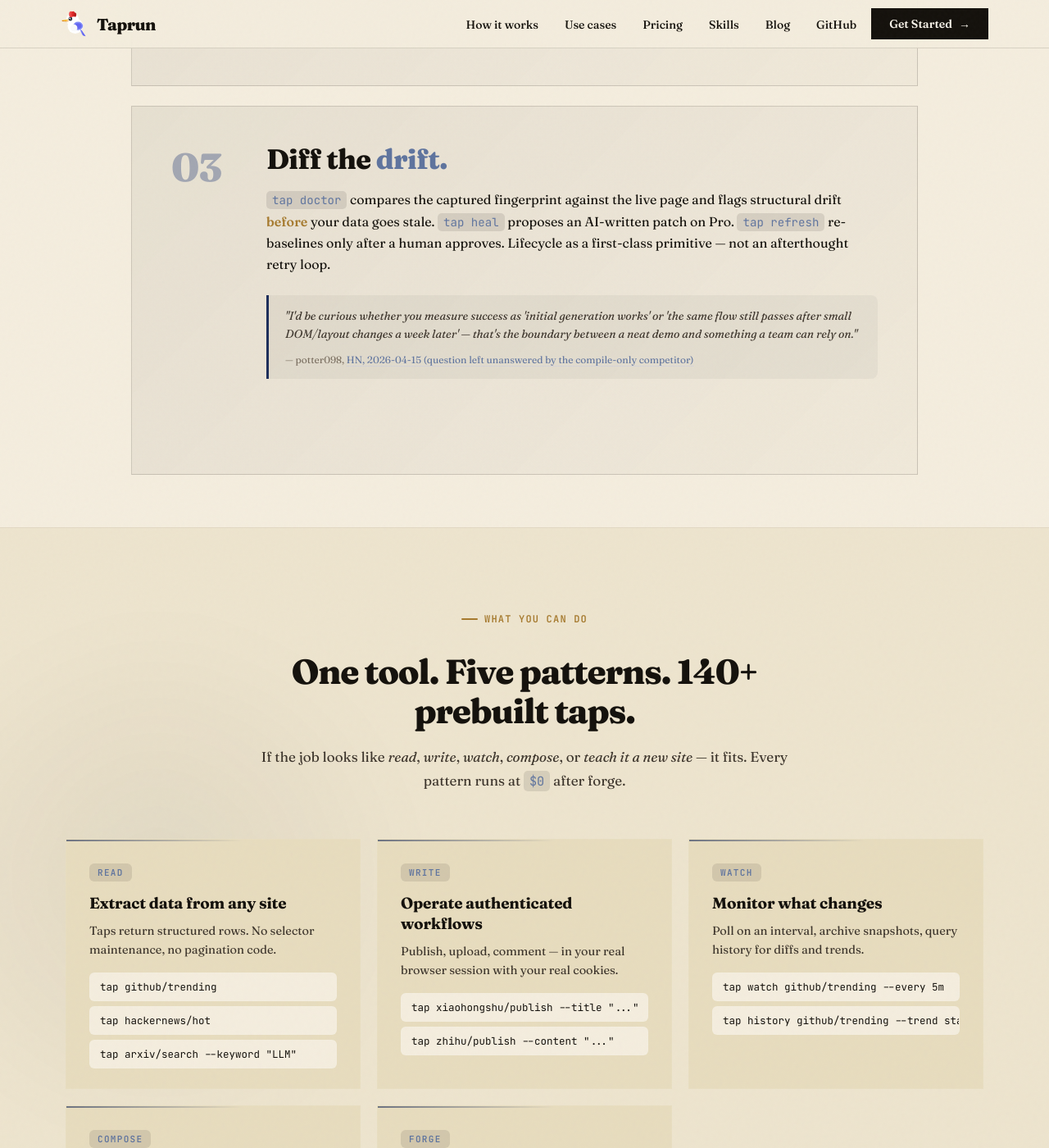
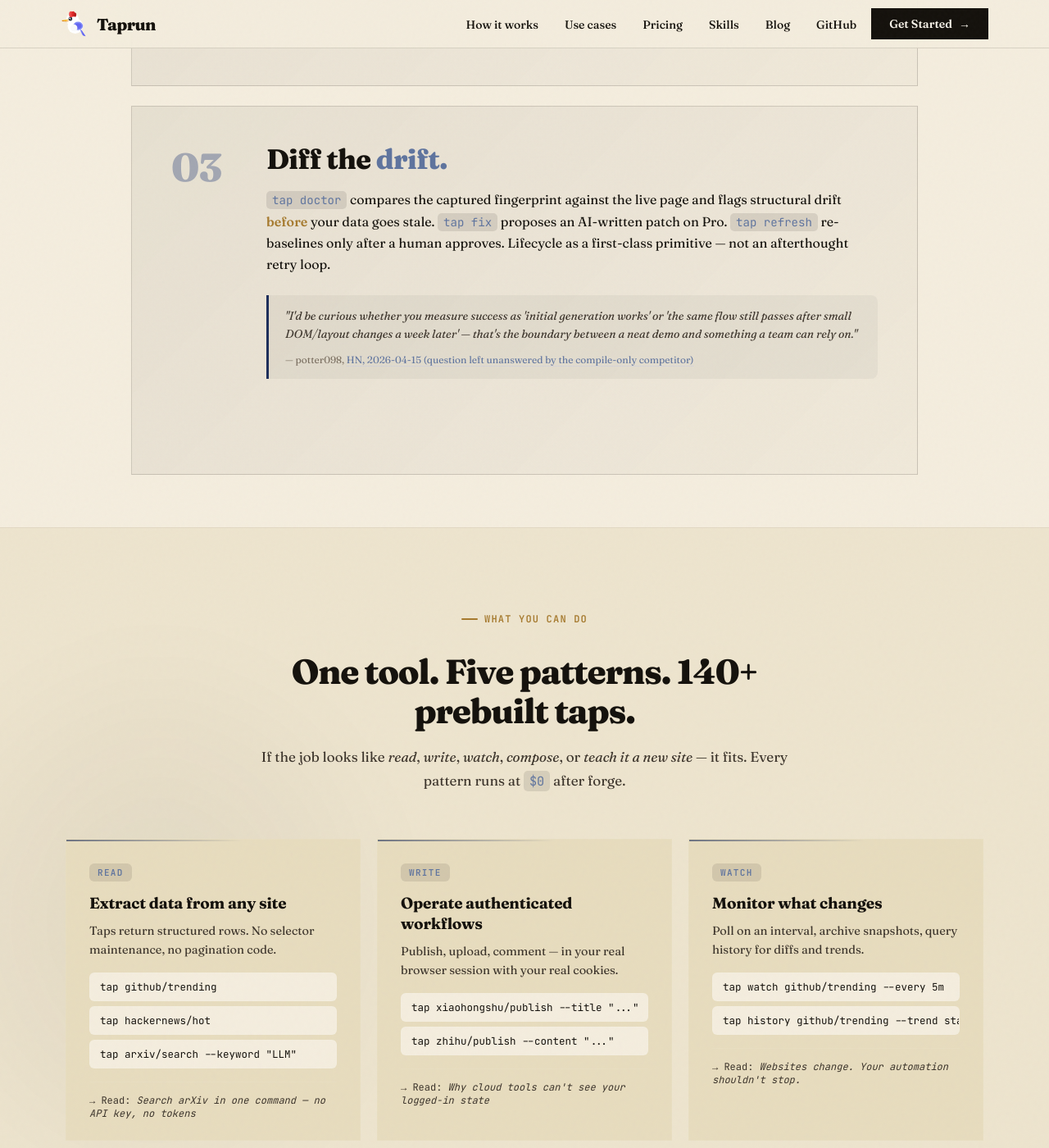
Before and after one commit to LeonTing1010/tap, a Jekyll site: the page docs/index.html, which Jekyll copies as it is, in a window 1280 px wide and 1400 px high, scrolled down 2650 px. Shown: the whole window at 82% size. Built offline with Jekyll 4.4.1, drawn with Linux system fonts in a browser that asks for light colours; some of the changed text lies outside the part shown.

Commit message:
site: ground usecase cards with blog story links + fix stale 'tap heal' refs
Each of the 5 Read/Write/Watch/Compose/Forge cards now links to a concrete blog
post that shows the pattern in use. Grounds abstract verbs in real stories without
inventing customer case studies. Also swaps 3 stale 'tap heal' refs to 'tap fix'
(JSON-LD FAQ, evidence claim, visible FAQ) — heal is a legacy alias, fix is the
canonical command per cli.ts:537-538.

Co-Authored-By: Claude Opus 4.7 (1M context) <noreply@anthropic.com>

```diff
--- a/docs/index.html
+++ b/docs/index.html
@@ -91,7 +91,7 @@
   "@type": "FAQPage",
   "mainEntity": [
     {"@type": "Question", "name": "What does 'compile once' mean?", "acceptedAnswer": {"@type": "Answer", "text": "AI runs once at authoring time to capture a site's stable structural addresses (JSON-LD, OpenAPI, ARIA, RSS) — not to generate fragile CSS selectors. The compiled program is then replayed deterministically, no LLM at runtime."}},
-    {"@type": "Question", "name": "What happens when the site changes?", "acceptedAnswer": {"@type": "Answer", "text": "Run `tap doctor`. It compares captured fingerprints against the live page and flags drift — before your data goes stale. On Pro, `tap heal` proposes an AI-written fix; `tap refresh` rebaselines after human approval."}},
+    {"@type": "Question", "name": "What happens when the site changes?", "acceptedAnswer": {"@type": "Answer", "text": "Run `tap doctor`. It compares captured fingerprints against the live page and flags drift — before your data goes stale. On Pro, `tap fix` proposes an AI-written patch; `tap refresh` rebaselines after human approval."}},
     {"@type": "Question", "name": "Is my data safe?", "acceptedAnswer": {"@type": "Answer", "text": "Everything runs on your machine. Programs are structured data plans (closed 25-op vocabulary), not arbitrary JavaScript. No runtime eval, no new Worker, no cloud exfiltration. See the SECURITY.md in the public repo."}}
   ]
 }
@@ -2617,7 +2617,7 @@ h2 .hl {
       <article class="evidence-card reveal" data-num="03">
         <div class="evidence-card-body">
           <h3>Diff the <span class="hl">drift.</span></h3>
-          <p class="evidence-claim"><code>tap doctor</code> compares the captured fingerprint against the live page and flags structural drift <em>before</em> your data goes stale. <code>tap heal</code> proposes an AI-written patch on Pro. <code>tap refresh</code> re-baselines only after a human approves. Lifecycle as a first-class primitive — not an afterthought retry loop.</p>
+          <p class="evidence-claim"><code>tap doctor</code> compares the captured fingerprint against the live page and flags structural drift <em>before</em> your data goes stale. <code>tap fix</code> proposes an AI-written patch on Pro. <code>tap refresh</code> re-baselines only after a human approves. Lifecycle as a first-class primitive — not an afterthought retry loop.</p>
           <blockquote class="evidence-quote">
             "I'd be curious whether you measure success as 'initial generation works' or 'the same flow still passes after small DOM/layout changes a week later' — that's the boundary between a neat demo and something a team can rely on."
             <cite>— potter098, <a href="https://news.ycombinator.com/item?id=47780971" rel="noopener">HN, 2026-04-15 (question left unanswered by the compile-only competitor)</a></cite>
@@ -2647,6 +2647,9 @@ h2 .hl {
   .usecase-card > p { font-size: 14.5px; line-height: 1.6; color: var(--text-dim); margin-bottom: 16px; }
   .usecase-examples { display: flex; flex-direction: column; gap: 6px; }
   .usecase-examples code { display: block; font-family: var(--font-mono); font-size: 12.5px; color: var(--text); background: var(--bg-deep); padding: 8px 12px; border-radius: 6px; border: 1px solid rgba(255,255,255,0.04); white-space: nowrap; overflow-x: auto; }
+  .usecase-story { display: block; margin-top: 16px; padding-top: 14px; border-top: 1px solid rgba(255,255,255,0.06); font-family: var(--font-mono); font-size: 12px; color: var(--text-dim); text-decoration: none; transition: color 0.2s; }
+  .usecase-story:hover { color: var(--indigo-bright); }
+  .usecase-story em { font-style: italic; color: inherit; }
 </style>
 <section class="usecases" id="usecases">
   <div class="container">
@@ -2666,6 +2669,7 @@ h2 .hl {
           <code>tap hackernews/hot</code>
           <code>tap arxiv/search --keyword "LLM"</code>
         </div>
+        <a class="usecase-story" href="/blog/search-arxiv-one-command.html">→ Read: <em>Search arXiv in one command — no API key, no tokens</em></a>
       </article>
 
       <article class="usecase-card reveal">
@@ -2676,6 +2680,7 @@ h2 .hl {
           <code>tap xiaohongshu/publish --title "..."</code>
           <code>tap zhihu/publish --content "..."</code>
         </div>
+        <a class="usecase-story" href="/blog/authenticated-browser-mcp.html">→ Read: <em>Why cloud tools can't see your logged-in state</em></a>
       </article>
 
       <article class="usecase-card reveal">
@@ -2686,6 +2691,7 @@ h2 .hl {
           <code>tap watch github/trending --every 5m</code>
           <code>tap history github/trending --trend stars</code>
         </div>
+        <a class="usecase-story" href="/blog/websites-change-automation-shouldnt-stop.html">→ Read: <em>Websites change. Your automation shouldn't stop.</em></a>
       </article>
 
       <article class="usecase-card reveal">
@@ -2696,6 +2702,7 @@ h2 .hl {
           <code>tap github/trending | tap filter --field stars --gt 500</code>
           <code>tap reddit/hot | tap dedupe | tap table</code>
         </div>
+        <a class="usecase-story" href="/blog/composable-taps-are-just-javascript.html">→ Read: <em>Composable taps are just JavaScript</em></a>
       </article>
 
       <article class="usecase-card reveal">
@@ -2706,6 +2713,7 @@ h2 .hl {
           <code>tap forge https://news.ycombinator.com</code>
           <code>tap forge "get Douban top 250 movies"</code>
         </div>
+        <a class="usecase-story" href="/blog/facebook-anti-scraping-flexbox-order.html">→ Read: <em>Facebook scrambles author names, not post bodies</em></a>
       </article>
     </div>
   </div>
@@ -2849,7 +2857,7 @@ h2 .hl {
       </details>
       <details class="faq-item">
         <summary>What happens when the site changes?</summary>
-        <div class="faq-answer">Run <code>tap doctor</code>. It compares captured fingerprints against the live page and flags drift &mdash; before your data goes stale. On Pro, <code>tap heal</code> proposes an AI-written fix; <code>tap refresh</code> rebaselines after human approval.</div>
+        <div class="faq-answer">Run <code>tap doctor</code>. It compares captured fingerprints against the live page and flags drift &mdash; before your data goes stale. On Pro, <code>tap fix</code> proposes an AI-written patch; <code>tap refresh</code> rebaselines after human approval.</div>
       </details>
       <details class="faq-item">
         <summary>Is my data safe?</summary>
```
